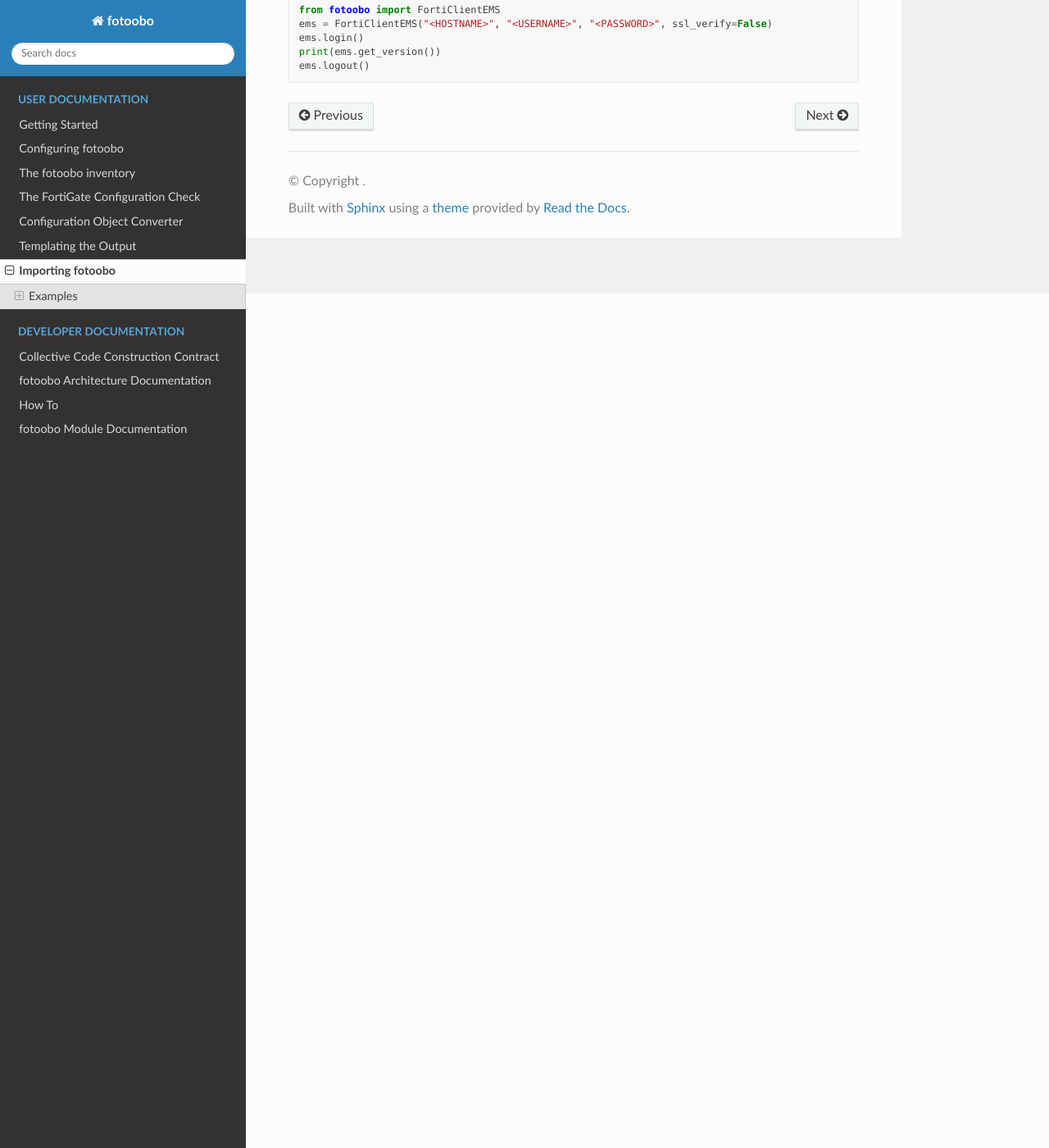
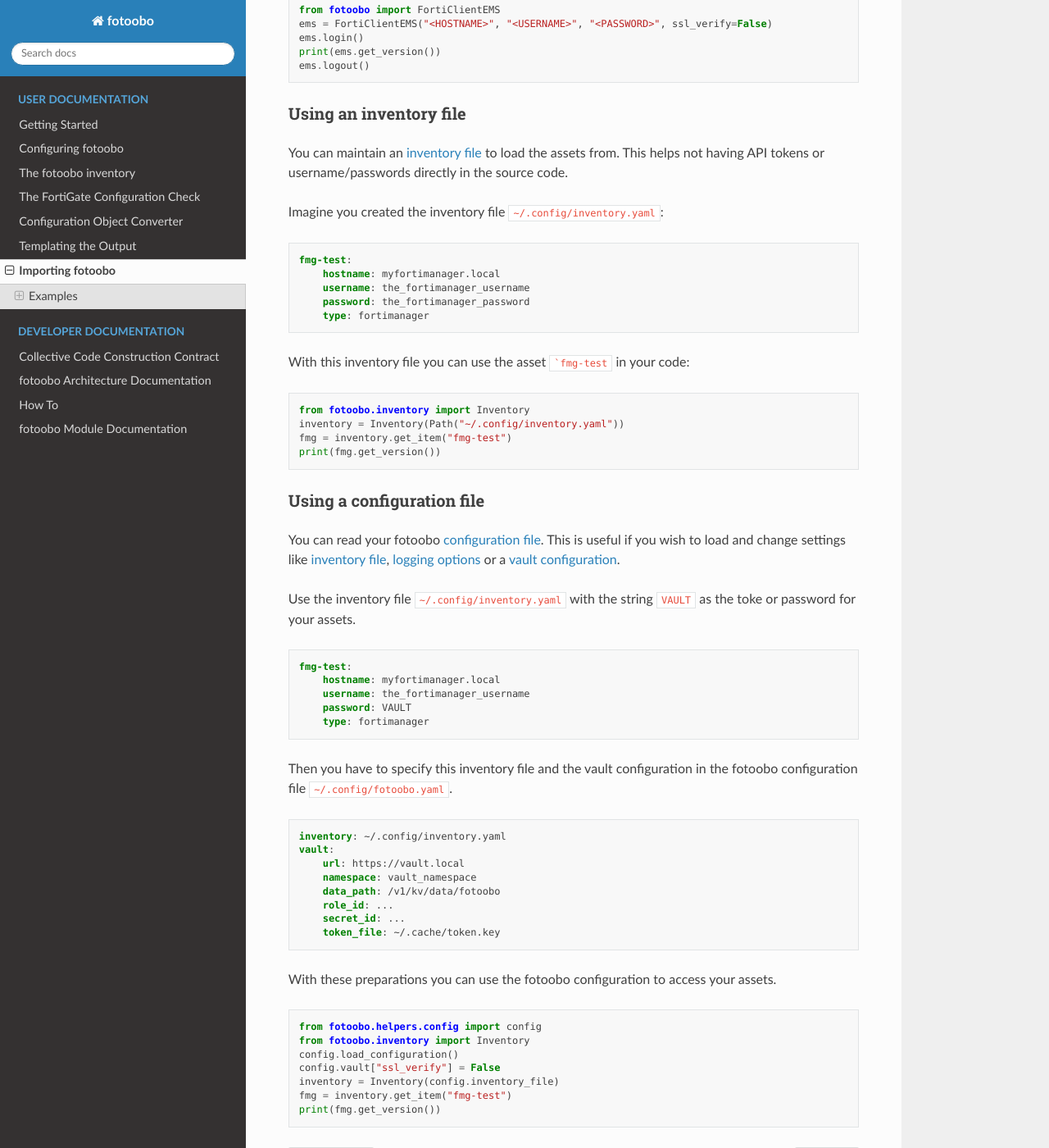
Before and after one commit to migros/fotoobo, a Sphinx documentation site: the page built from docs/source/usage/import_fotoobo.rst, in a window 1280 px wide and 1400 px high, scrolled down 1042 px. Shown: the whole window at 82% size. Built offline with Sphinx 7.4.7 and the Read the Docs theme 3.1.0, drawn with Linux system fonts in a browser that asks for light colours.

Commit message:
📝 Update documentation on how to use fotoobo as library

````diff
--- a/docs/source/usage/configuration.rst
+++ b/docs/source/usage/configuration.rst
@@ -74,7 +74,7 @@ Logging
 
 NOTE: The settings here apply the same to normal logging and audit logging.
 
-If you configure a logging setting it is automatically enabled. Otherwise defaut logging will be
+If you configure a logging setting it is automatically enabled. Otherwise default logging will be
 used. Default logging is set to log to **console** with log-level **WARNING**.
 
 .. _logging_level:
--- a/docs/source/usage/import_fotoobo.rst
+++ b/docs/source/usage/import_fotoobo.rst
@@ -61,3 +61,68 @@ FortiClient EMS
     ems.login()
     print(ems.get_version())
     ems.logout()
+
+Using an inventory file
+^^^^^^^^^^^^^^^^^^^^^^^
+
+You can maintain an :ref:`inventory file<usage_inventory>` to load the assets from. This helps not having API tokens or username/passwords directly in the source code.
+
+Imagine you created the inventory file ``~/.config/inventory.yaml``:
+
+.. code-block:: yaml
+
+    fmg-test:
+        hostname: myfortimanager.local
+        username: the_fortimanager_username
+        password: the_fortimanager_password
+        type: fortimanager
+
+With this inventory file you can use the asset ```fmg-test`` in your code:
+
+.. code-block:: python
+
+    from fotoobo.inventory import Inventory
+    inventory = Inventory(Path("~/.config/inventory.yaml"))
+    fmg = inventory.get_item("fmg-test")
+    print(fmg.get_version())
+
+
+Using a configuration file
+^^^^^^^^^^^^^^^^^^^^^^^^^^
+
+You can read your fotoobo :ref:`configuration file<usage_configuration>`. This is useful if you wish to load and change settings like :ref:`inventory file<usage_inventory>`, :ref:`logging options<logging>` or a :ref:`vault configuration<vault_service>`.
+
+Use the inventory file ``~/.config/inventory.yaml`` with the string ``VAULT`` as the toke or password for your assets.
+
+.. code-block:: yaml
+
+    fmg-test:
+        hostname: myfortimanager.local
+        username: the_fortimanager_username
+        password: VAULT
+        type: fortimanager
+
+Then you have to specify this inventory file and the vault configuration in the fotoobo configuration file ``~/.config/fotoobo.yaml``.
+
+.. code-block:: yaml
+
+    inventory: ~/.config/inventory.yaml
+    vault:
+        url: https://vault.local
+        namespace: vault_namespace
+        data_path: /v1/kv/data/fotoobo
+        role_id: ...
+        secret_id: ...
+        token_file: ~/.cache/token.key
+
+With these preparations you can use the fotoobo configuration to access your assets.
+
+.. code-block:: python
+
+    from fotoobo.helpers.config import config
+    from fotoobo.inventory import Inventory
+    config.load_configuration()
+    config.vault["ssl_verify"] = False
+    inventory = Inventory(config.inventory_file)
+    fmg = inventory.get_item("fmg-test")
+    print(fmg.get_version())
````
Also changed, not shown: WHATSNEW.md (+2 -0 lines).
